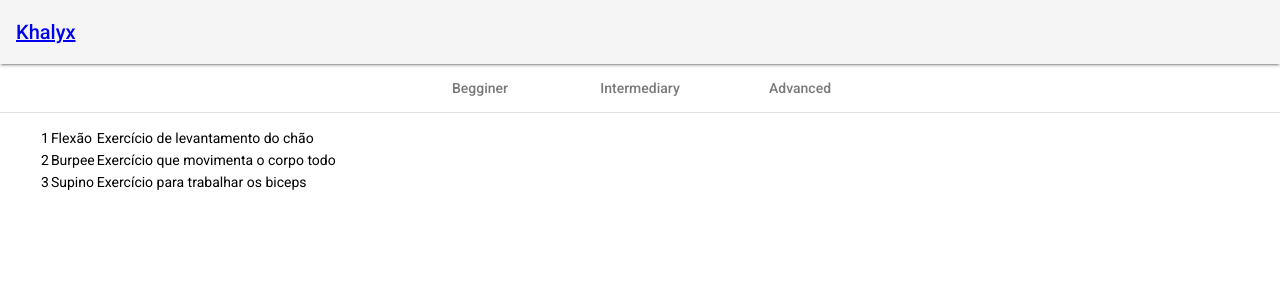
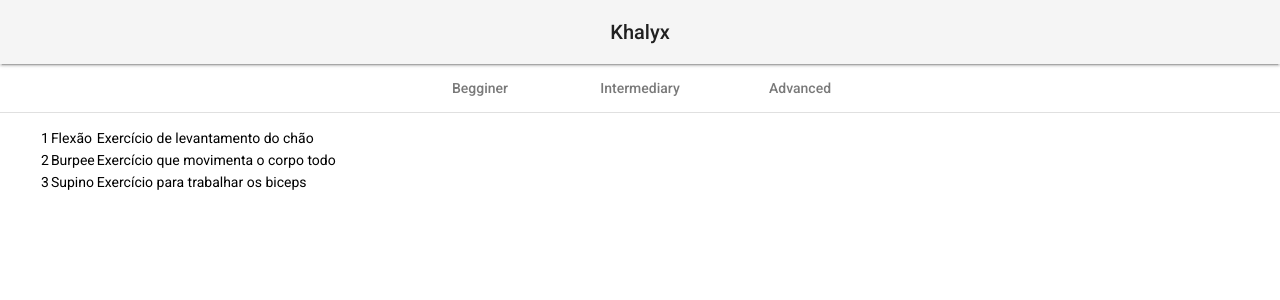
Before and after one commit to jpfurlan/khalyx, an Angular app: page / in a window 1280 px wide. Shown: the top 300 px of the page. Built offline with nearby package versions, Linux system fonts and the light colour scheme.

Commit message:
Titulo da header centralizado

```diff
--- a/src/app/template/header/header.component.css
+++ b/src/app/template/header/header.component.css
@@ -1,5 +1,3 @@
-.title{
-  text-align: right;
-  border: solid;
-
+.title-center {
+  margin: 0 auto;
 }
--- a/src/app/template/header/header.component.html
+++ b/src/app/template/header/header.component.html
@@ -1,7 +1,3 @@
-<mat-toolbar class="header" class="mat-elevation-z2">
-  <span>
-      <a routerLink="/">
-          <div class="header1"><h1>Khalyx</h1></div>
-      </a>
-  </span>
+<mat-toolbar class="header" class="mat-elevation-z2" >
+  <span class="title-center">Khalyx</span>
 </mat-toolbar>
```
